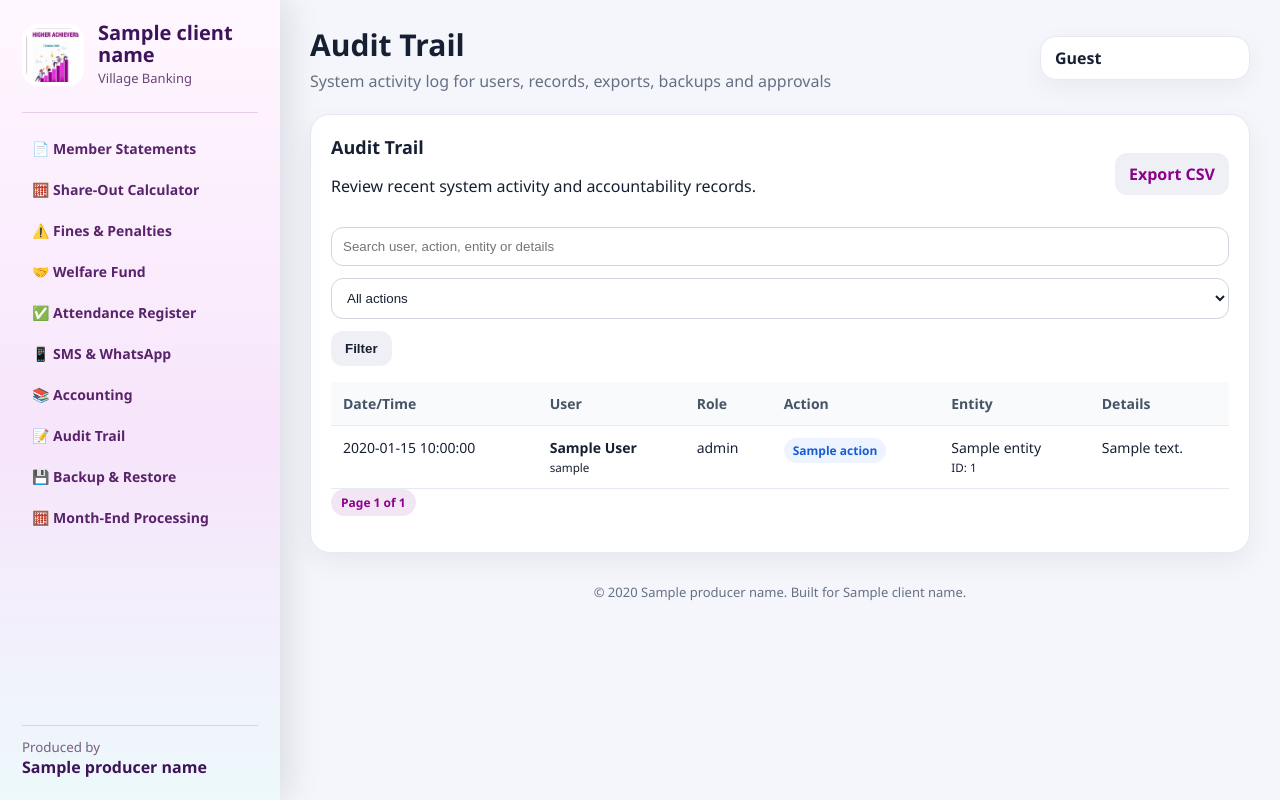
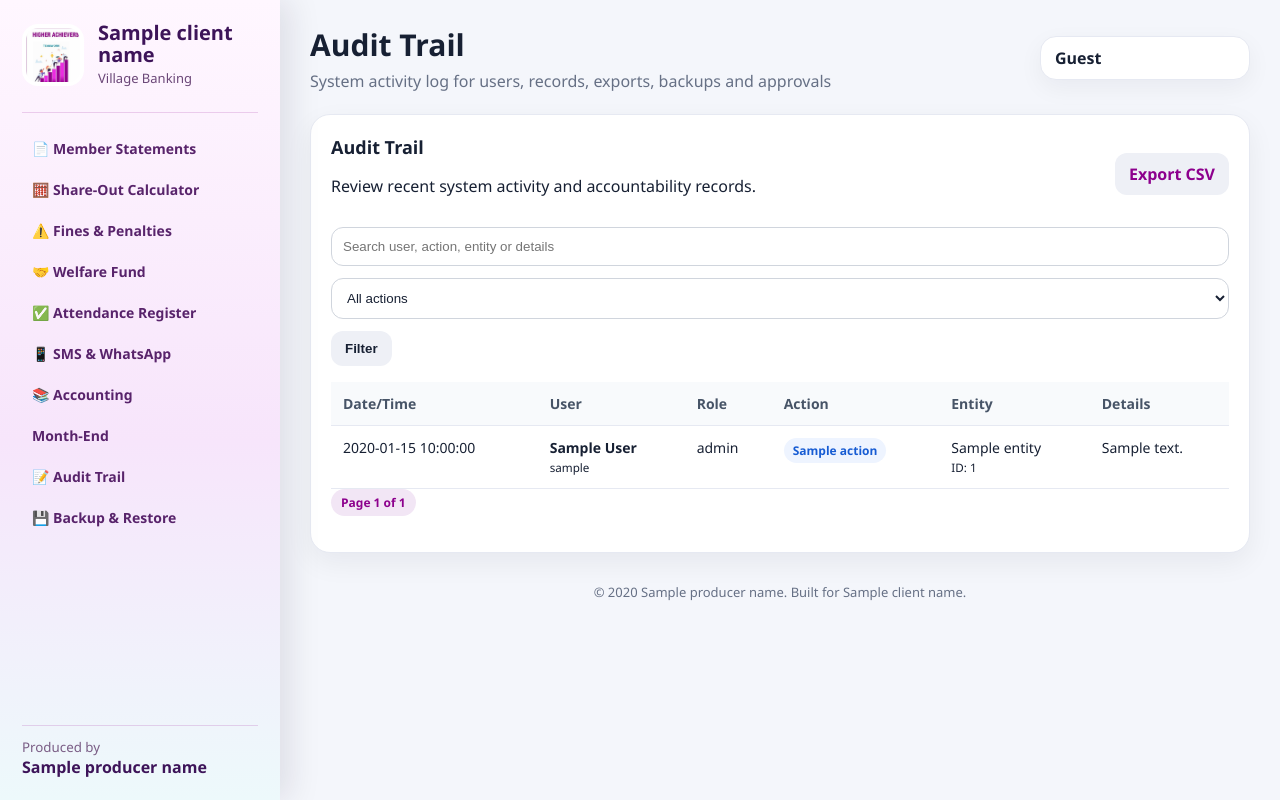
Before and after one commit to silaslumba225/higher-achievers-village-banking, a Python web app: template templates/audit.html in a window 1280 px wide. Run offline with Jinja, Linux system fonts and the light colour scheme; the template is opened without the code that fills it: most values are stand-ins (such as "Sample title", 1, 10 or a date in 2020).

Commit message:
Improve month-end menu link

```diff
--- a/templates/base.html
+++ b/templates/base.html
@@ -31,9 +31,10 @@
   <a href="{{ url_for('attendance') }}">✅ Attendance Register</a>
   <a href="{{ url_for('notifications') }}">📱 SMS & WhatsApp</a>
   <a href="{{ url_for('accounting') }}">📚 Accounting</a>
+  <a href="{{ url_for('month_end') }}">Month-End</a>
   <a href="{{ url_for('audit_trail') }}">📝 Audit Trail</a>
   <a href="{{ url_for('backups') }}">💾 Backup & Restore</a>
-  <a href="{{ url_for('month_end') }}">🧮 Month-End Processing</a>
+
 
   {% if user_can('users') %}<a href="{{ url_for('users') }}">🔐 Users & Roles</a>{% endif %}
 </nav>
```
